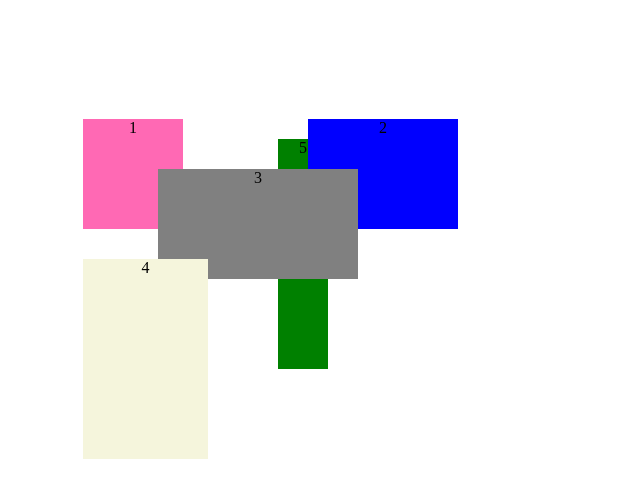
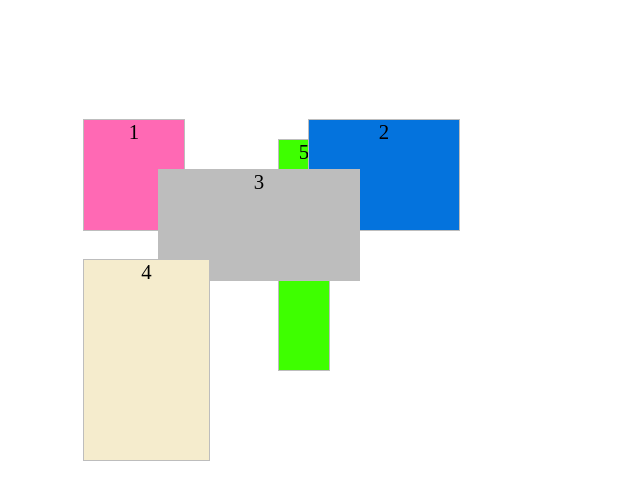
Before and after one commit to ArthurOresjo/HTML-uppgifter, a plain HTML site: page ovningsuppgift85.html in a window 1280 px wide. Shown: the part 61-560 px from the top of the page, without its empty margins (0-640 px from the left). Drawn offline with Linux system fonts and the light colour scheme.

Commit message:
uppdaterad med färger

```diff
--- a/ovningsuppgift85.html
+++ b/ovningsuppgift85.html
@@ -12,15 +12,15 @@
 <body>
     <h1>Övning 4!</h1>
 
-    <div style="background-color:green; width: 50px; height: 230px; position: absolute; margin-left: 270px; margin-top: 120px;">5</div>
+    <div style="background-color:#3EFF00; width: 50px; height: 230px; position: absolute; margin-left: 270px; margin-top: 120px; border: 1.5px solid #BDBDBD; font-size: 1.3em;">5</div>
 
-    <div style="background-color:hotpink; width: 100px; height: 110px; position: absolute; margin-left:75px; margin-top:100px;">1</div>
+    <div style="background-color:hotpink; width: 100px; height: 110px; position: absolute; margin-left:75px; margin-top:100px; border: 1.5px solid #BDBDBD; font-size: 1.3em;">1</div>
 
-    <div style="background-color:blue;width: 150px; height: 110px; position: absolute; margin-left: 300px; margin-top: 100px;">2</div>
+    <div style="background-color:#0473DD;width: 150px; height: 110px; position: absolute; margin-left: 300px; margin-top: 100px; border: 1.5px solid #BDBDBD; font-size: 1.3em;">2</div>
 
-    <div style="background-color:grey; width: 200px; height: 110px;position: absolute; margin-left:150px; margin-top: 150px;">3</div>
+    <div style="background-color:#BDBDBD; width: 200px; height: 110px;position: absolute; margin-left:150px; margin-top: 150px; border: 1.5px solid #BDBDBD; font-size: 1.3em;">3</div>
 
-    <div style="background-color:beige; width: 125px; height: 200px; position: absolute; margin-left: 75px; margin-top: 240px;">4</div>
+    <div style="background-color:#F5ECCD; width: 125px; height: 200px; position: absolute; margin-left: 75px; margin-top: 240px; border: 1.5px solid #BDBDBD; font-size: 1.3em;">4</div>
 
 
 
```
